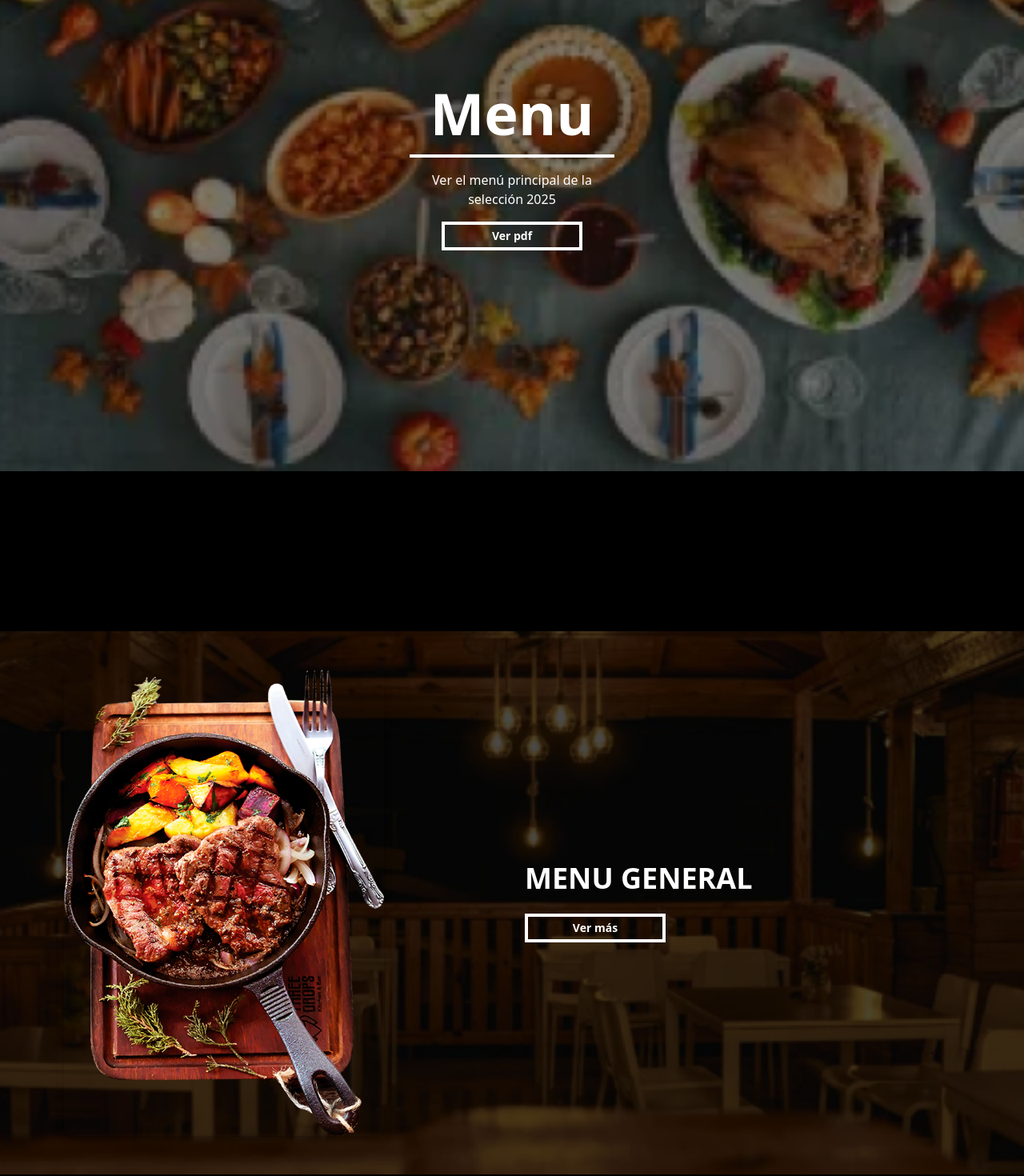
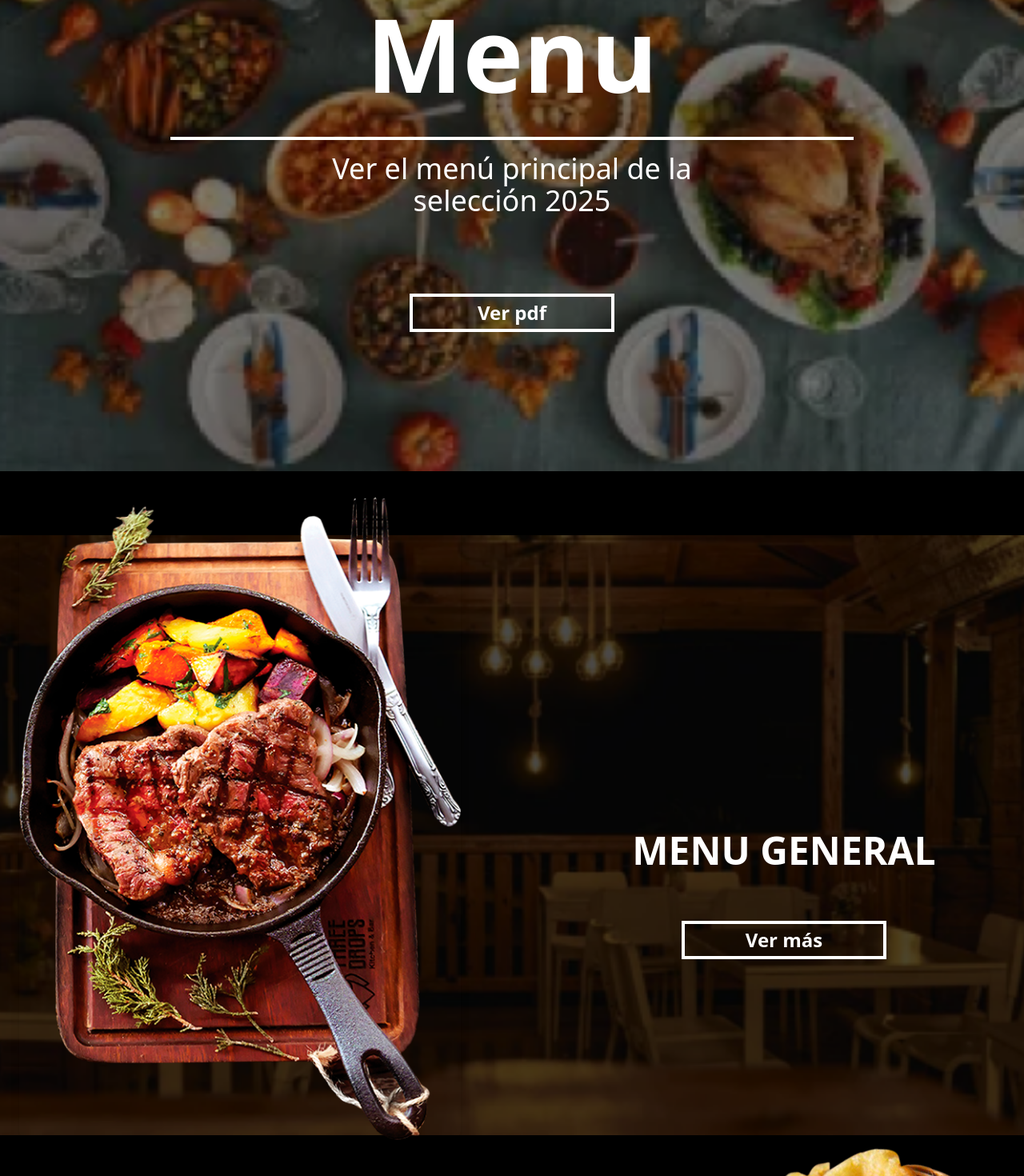
Before and after one commit to DJkell/Class-Restaurant-Template, a React (Vite) app: page /Menu in a window 1280 px wide. Shown: the part 211-1681 px from the top of the page at 80% size. Built offline with nearby package versions, Linux system fonts and the light colour scheme.

Commit message:
general improved and banner better

```diff
--- a/src/components/Banners.tsx
+++ b/src/components/Banners.tsx
@@ -6,6 +6,26 @@ export interface BannersProps {
   btn?: boolean;
   data: dataItemsImg[];
 }
+export default function Banners({ btn, data }: BannersProps) {
+  const winWidth = useWindowWidth();
+
+  return (
+    <div className="flex flex-col gap-9 md:gap-8 lg:gap-16 mt-16 mb-10 md:mt-2">
+      {data.map((banner, index) => (
+        <BannerSection
+          key={index}
+          banner={banner}
+          btn={btn}
+          winWidth={winWidth}
+          reverse={!banner.direction}
+        />
+      ))}
+    </div>
+  );
+}
+
+/*En este caso decidi quitar elbanner anterior para cambiarlo por un sistema mas ordenado reutilizando componentes de forma mas escalable */
+
 /* import type { dataItemsImg } from "../data/itemsImg";
 import BtnStroke from "./btn_stroke";
 import useWindowWidth from "../utils/windowWidth";
@@ -81,21 +101,3 @@ export default function Banners({ btn, data }: BannersProps) {
   );
 }
  */
-
-export default function Banners({ btn, data }: BannersProps) {
-  const winWidth = useWindowWidth();
-
-  return (
-    <div className="flex flex-col gap-20 mt-28 mb-10 lg:mt-60">
-      {data.map((banner, index) => (
-        <BannerSection
-          key={index}
-          banner={banner}
-          btn={btn}
-          winWidth={winWidth}
-          reverse={!banner.direction}
-        />
-      ))}
-    </div>
-  );
-}
--- a/src/components/BannersTow.tsx
+++ b/src/components/BannersTow.tsx
@@ -1,6 +1,5 @@
 import type { dataItemsImg } from "../data/itemsImg";
 import BtnStroke from "./btn_stroke";
-import useWindowWidth from "../utils/windowWidth";
 
 interface BannerSectionProps {
   banner: dataItemsImg;
@@ -18,11 +17,11 @@ export default function BannerSection({
   return (
     <div
       style={{ backgroundImage: `url(${banner.bgImg})` }}
-      className="bg-cover bg-center bg-no-repeat py-12 px-6 md:px-20"
+      className="bg-cover bg-center bg-no-repeat py-12 px-6 md:px-20 lg:px-6 lg:max-h-[750px] md:max-h-[500px] "
     >
       <div
-        className={`grid grid-cols-1 md:grid-cols-2 items-center gap-8 max-w-7xl mx-auto ${
-          reverse ? "md:flex-row-reverse" : ""
+        className={`grid grid-cols-1 md:grid-cols-2 items-center gap-9  md:gap-32  max-w-7xl mx-auto ${
+          reverse ? " md:flex md:flex-row-reverse md:gap-10 lg:gap-48" : ""
         }`}
       >
         {/* Imagen */}
@@ -30,17 +29,24 @@ export default function BannerSection({
           <img
             src={banner.img}
             alt={banner.text}
-            className="w-full max-w-[400px] object-cover rounded-xl shadow-lg"
+            className="w-full max-w-[300px] object-cover rounded-xl shadow-lg
+            md:max-w-[2000px] lg:-translate-y-24 md:-translate-y-10"
           />
         </div>
 
         {/* Texto */}
-        <div className="text-white text-center md:text-left flex flex-col items-center md:items-start">
-          <h2 className="text-2xl md:text-3xl lg:text-4xl font-bold">
+        <div
+          className={`text-white text-center md:text-left flex flex-col items-center md:items-center ${
+            reverse
+              ? "lg:translate-x-20 xl:-translate-x-10 md:justify-end  justify-start"
+              : ""
+          } `}
+        >
+          <h2 className="text-2xl md:text-2xl lg:text-5xl font-bold">
             {banner.text}
           </h2>
-          {winWidth >= 1500 && (
-            <p className="mt-4 text-base md:text-lg lg:text-xl max-w-md">
+          {winWidth >= 800 && (
+            <p className="mt-10 items-center text-center text-light  lg:text-3xl text-1xl max-w-md">
               {banner.data}
             </p>
           )}
--- a/src/components/btn_stroke.tsx
+++ b/src/components/btn_stroke.tsx
@@ -10,15 +10,16 @@ export default function BtnStroke({ color, Size, children }: BtnStrokeProps) {
   return (
     <div
       className={
-        `justify-self-center border-4 ${
+        `justify-center border-4 ${
           color ? `border-${color}` : "border-white"
-        } p-1 w-44 justify-self-center` + (Size ? Size : "h-15")
+        } p-1 w-44 lg:w-64 xl:w-64 xl:h-12  md:w-86 justify-self-center text-center items-center min-h-10 ` +
+        (Size ? Size : "h-15")
       }
     >
       <p
         className={`${
           color ? `text-${color}` : "text-white"
-        } text-center font-semibold text-sm cursor-pointer`}
+        } text-center font-semibold text-sm cursor-pointer xl:text-2xl`}
       >
         {children}
       </p>
--- a/src/components/cuadricula.tsx
+++ b/src/components/cuadricula.tsx
@@ -3,9 +3,9 @@ import type { dataItemsImg } from "../data/itemsImg";
 
 export default function Cuadricula() {
   return (
-    <div className="inline-grid grid-cols-2 gap-3 md:gap-10 items-center mt-10 mx-4 md:mx-8">
+    <div className="inline-grid grid-cols-2 gap-1 md:gap-1 items-center mt-10 mx-4 md:mx-8 md:mt-0 md:-translate-y-20">
       {itemImg.map((item: dataItemsImg) => (
-        <div className="overflow-hidden max-w-full sm:w-60 md:w-96 lg:w-[446px] 2xl:w-[512px] aspect-[16/9]">
+        <div className="overflow-hidden max-w-full sm:w-60 md:w-96 lg:w-[700px] 2xl:max-w-[1000px] aspect-[16/9]">
           <img
             className="object-cover object-center h-full w-full"
             src={item.img}
--- a/src/components/footer.tsx
+++ b/src/components/footer.tsx
@@ -4,7 +4,7 @@ import { Instagram } from "lucide-react";
 
 const Footer: React.FC = () => {
   return (
-    <footer className="bg-white text-black py-8 text-lg md:text-xl lg:text-3xl">
+    <footer className="bg-white text-black py-8 text-lg md:text-xl lg:text-2xl">
       {/* Primera fila */}
       <div className="max-w-6xl mx-auto px-4 w-full flex flex-col md:flex-row md:justify-between gap-10">
         <div className="flex-1">
--- a/src/components/header.tsx
+++ b/src/components/header.tsx
@@ -16,7 +16,7 @@ export default function Header() {
       <h1 className="text-lg font-bold z-50 ">logo</h1>
       {windWith > 768 && (
         <>
-          <nav className="flex space-x-8 text-lg font-semibold md:text-lg lg:text-4xl ">
+          <nav className="flex space-x-8 text-lg font-semibold md:text-lg lg:text-2xl ">
             <Link to="/" className="hover:text-yellow-400">
               Inicio
             </Link>
--- a/src/pages/homeScreen.tsx
+++ b/src/pages/homeScreen.tsx
@@ -3,14 +3,13 @@ import BtnStroke from "../components/btn_stroke";
 import Banners from "../components/Banners";
 import Schedule from "../components/Schedule";
 import Cuadricula from "../components/cuadricula";
+import useWindowWidth from "../utils/windowWidth";
 
 import { bannersImg } from "../data/itemsImg";
 import Footer from "../components/footer";
-import BannerSection from "../components/BannersTow";
-import useWindowWidth from "../utils/windowWidth";
 
 export default function HomeScreen() {
-  const winWidth = useWindowWidth();
+  const windWith = useWindowWidth();
 
   return (
     <main className="bg-black justify-center">
@@ -20,19 +19,25 @@ export default function HomeScreen() {
         className="bg-white w-full h-96 bg-cover bg-center bg-no-repeat mb-5 md:h-screen justify-center items-center flex"
         style={{ backgroundImage: "url('/src/assets/images/local_bg.png')" }}
       >
-        <h1 className="text-5xl md:text-7xl font-bold text-white">Welcome</h1>
+        <h1 className="text-5xl md:text-6xl xl:text-5xl font-bold text-white">
+          Welcome
+        </h1>
       </div>
 
       {/*Seccion de bienvenida con boton ver mas y cuadricula de imagenes*/}
-      <div className="w-full p-0 ph-10 justify-center text-center ">
-        <h1 className="lg:text-7xl text-3xl font-bold text-white relative lg:my-12 ">
-          Welcome
-        </h1>
-        <p className="text-white relative m-4 lg:text-4xl lg:mx-40 lg:my-12 md:text-2xl ">
-          Lorem Ipsum es simplemente el texto de relleno de las imprentas y
-          archivos de texto.{" "}
-        </p>
-        <BtnStroke>Ver Mas</BtnStroke>
+      <div className=" w-full p-0 ph-10 justify-center text-center  ">
+        <div className="bg-black md:w-4/5 mx-auto md:-translate-y-40 md:pt-10 ">
+          <h1 className="lg:text-7xl text-3xl font-bold text-white relative lg:my-12">
+            Hello you! welcome
+          </h1>
+          <p className="text-white relative m-4 lg:text-1xl lg:mx-40 lg:my-12 md:text-2xl ">
+            Lorem Ipsum es simplemente el texto de relleno de las imprentas y
+            archivos de texto. Lorem Ipsum es simplemente el texto de relleno de
+            las imprentas y archivos de texto.Lorem Ipsum es simplemente el
+            texto de relleno de las imprentas y archivos de texto.{" "}
+          </p>
+          {windWith < 800 && <BtnStroke>Ver Mas</BtnStroke>}
+        </div>
 
         <Cuadricula />
 
@@ -75,18 +80,6 @@ export default function HomeScreen() {
         <BtnStroke color={"black"}>Detalles</BtnStroke>
         <Cuadricula />
       </div>
-      <div className="flex flex-col gap-20 mt-28 mb-10 lg:mt-60">
-        {bannersImg.map((banner, index) => (
-          <BannerSection
-            key={index}
-            banner={banner}
-            btn={false}
-            winWidth={winWidth}
-            reverse={!banner.direction}
-          />
-        ))}{" "}
-      </div>
-
       <Footer></Footer>
     </main>
   );
--- a/src/pages/menuScreen.tsx
+++ b/src/pages/menuScreen.tsx
@@ -11,16 +11,18 @@ export default function MenuScreen() {
       <Header />
       {/*Seccion de imagen de fondo con texto menu*/}
       <div
-        className="bg-black bg-cover w-full h-80  bg-center bg-no-repeat -mb-10 md:h-screen justify-center items-center flex flex-col pt-10"
+        className="bg-black bg-cover w-full h-80  bg-center bg-no-repeat -mb-10 md:h-screen md:mb-20 justify-center items-center flex flex-col pt-10"
         style={{
           backgroundImage: "url('/src/assets/images/bannersImg/fondomenu.png')",
         }}
       >
-        <h1 className="text-5xl md:text-7xl font-bold text-white">Menu</h1>
+        <h1 className="text-5xl md:text-8xl lg:text-9xl font-bold text-white">
+          Menu
+        </h1>
 
         {/*aqui esta el contenedor con la linea, texto y el boton*/}
-        <div className=" w-64 flex flex-col justify-center items-center border-t-4 border-white mt-4 ">
-          <p className="text-white text-center mt-4">
+        <div className=" w-64 flex flex-col justify-center items-center border-t-4 border-white mt-4 md:mt-10 md:w-2/3 md:mb-0 ">
+          <p className="text-white text-center mt-4 md:text-3xl lg:md:text-4xl mb-2 md:mb-20">
             Ver el menú principal de la
             <br />
             selección 2025
@@ -30,6 +32,7 @@ export default function MenuScreen() {
           </BtnStroke>
         </div>
       </div>
+
       <Banners btn={true} data={bannersImgMenu} />
       <Footer />
     </main>
```
